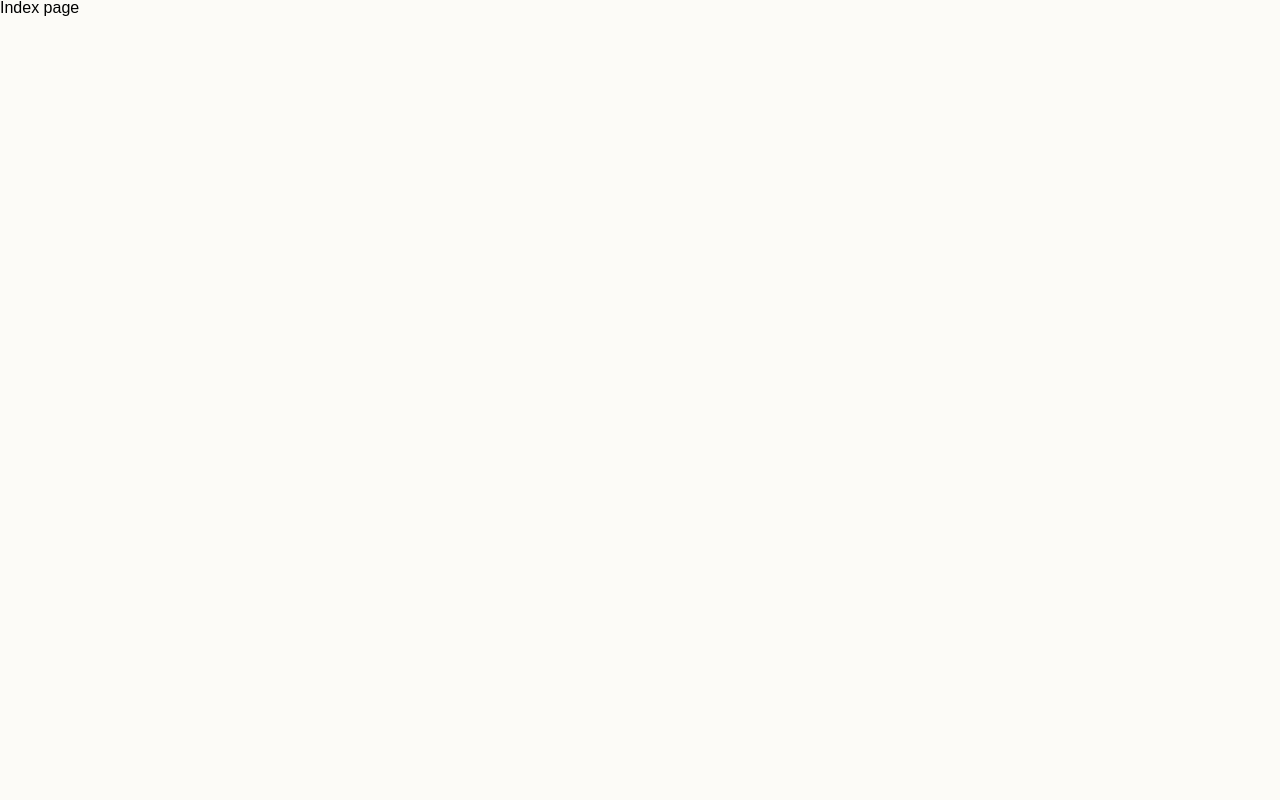
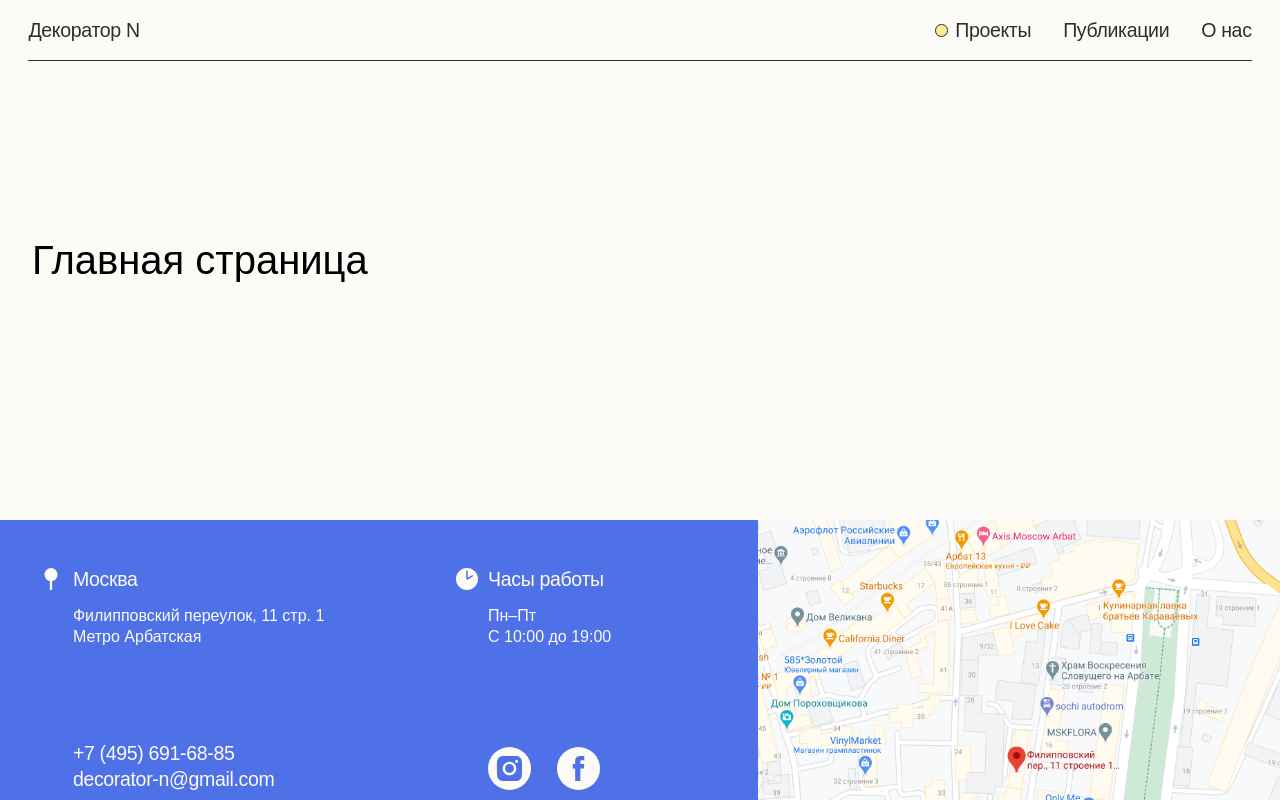
Before and after one commit to katja-ish/decorator, a Next.js app: page / in a window 1280 px wide. Shown: the top 800 px of the page. Built offline with nearby package versions, Linux system fonts and the light colour scheme.

Commit message:
feat: page transitions added

```diff
--- /dev/null
+++ b/components/Layout.jsx
@@ -0,0 +1,30 @@
+import React, { ReactNode } from "react";
+import { NextSeo } from "next-seo";
+import { motion } from "framer-motion";
+
+const variants = {
+  hidden: { opacity: 0, x: -200, y: 0 },
+  enter: { opacity: 1, x: 0, y: 0 },
+  exit: { opacity: 0, x: 0, y: -100 },
+};
+
+const Layout = ({ children, title, description }) => (
+  <div>
+    <NextSeo
+      title={title}
+      description={description}
+      openGraph={{ title, description }}
+    />
+    <motion.main
+      initial="hidden"
+      animate="enter"
+      exit="exit"
+      variants={variants}
+      transition={{ type: "linear", duration: 0.3 }}
+    >
+      {children}
+    </motion.main>
+  </div>
+);
+
+export default Layout;
--- a/components/organisms/navigation/Footer/Footer.module.css
+++ b/components/organisms/navigation/Footer/Footer.module.css
@@ -59,7 +59,7 @@
 .time .subtitle::before {
   content: url("/icons/time.svg");
   position: absolute;
-  left: calc(var(--dPx) * -28);
+  left: calc(var(--dPx) * -36);
   top: calc(var(--dPx) * 2);
   height: calc(var(--dPx) * 22);
   width: calc(var(--dPx) * 22);
--- a/components/organisms/navigation/Footer/Index.jsx
+++ b/components/organisms/navigation/Footer/Index.jsx
@@ -68,7 +68,13 @@ const Footer = () => {
           </div>
 
           <div className={styles.itemContainer}>
-            <h3 className={styles.subtitle}>MURADOV/LINDE</h3>
+            <a
+              href="http://muradov-linde.ru/"
+              target="_blank"
+              rel="noopener noreferer"
+            >
+              <h3 className={styles.subtitle}>MURADOV/LINDE</h3>
+            </a>
             <div className={styles.item}>
               <H2Regular text={"Партнеры"} />
             </div>
--- a/components/organisms/navigation/Header/Header.module.css
+++ b/components/organisms/navigation/Header/Header.module.css
@@ -18,10 +18,19 @@
   background: var(--black);
 }
 
+.right {
+  display: flex;
+}
+
 .item {
   cursor: pointer;
   color: var(--black);
+  margin-right: calc(var(--dPx) * 36);
   transition: opacity 0.3s ease;
+}
+
+.item:last-child {
+  margin-right: 0;
 }
 
 .item:hover {
--- a/components/organisms/navigation/Header/Index.jsx
+++ b/components/organisms/navigation/Header/Index.jsx
@@ -6,16 +6,27 @@ const Header = () => {
   return (
     <div className={styles.container}>
       <div className={styles.nav}>
-        <Link href="/">
+        <Link href="/" scroll={false}>
           <div className={styles.item}>
             <H1Regular text={"Декоратор N"} />
           </div>
         </Link>
-        <div className={[styles.item, styles.active].join(" ")}>
-          <H1Regular text={"Публикации"} />
-        </div>
-        <div className={styles.item}>
-          <H1Regular text={"Меню"} />
+        <div className={styles.right}>
+          <Link href="/projects" scroll={false}>
+            <div className={[styles.item, styles.active].join(" ")}>
+              <H1Regular text={"Проекты"} />
+            </div>
+          </Link>
+          <Link href="/press" scroll={false}>
+            <div className={styles.item}>
+              <H1Regular text={"Публикации"} />
+            </div>
+          </Link>
+          <Link href="/about" scroll={false}>
+            <div className={styles.item}>
+              <H1Regular text={"О нас"} />
+            </div>
+          </Link>
         </div>
       </div>
       <div className={styles.border} />
--- a/package.json
+++ b/package.json
@@ -9,7 +9,9 @@
     "lint": "next lint"
   },
   "dependencies": {
+    "framer-motion": "^4.1.17",
     "next": "11.1.0",
+    "next-seo": "^4.26.0",
     "react": "17.0.2",
     "react-dom": "17.0.2"
   },
--- a/pages/_app.js
+++ b/pages/_app.js
@@ -1,7 +1,22 @@
-import '../styles/globals.css'
+import "../styles/globals.css";
+import Header from "../components/organisms/navigation/Header/Index";
+import Footer from "../components/organisms/navigation/Footer/Index";
+import { AnimatePresence } from "framer-motion";
 
 function MyApp({ Component, pageProps }) {
-  return <Component {...pageProps} />
+  return (
+    <>
+      <Header />
+      <AnimatePresence
+        exitBeforeEnter
+        initial={false}
+        onExitComplete={() => window.scrollTo(0, 0)}
+      >
+        <Component {...pageProps} />
+      </AnimatePresence>
+      <Footer />
+    </>
+  );
 }
 
-export default MyApp
+export default MyApp;
--- a/pages/index.js
+++ b/pages/index.js
@@ -1,17 +1,21 @@
 import Head from "next/head";
+import Layout from "../components/Layout";
+
+const title = "Декоратор N";
+const description = "Главная страница";
 
 export default function Home() {
   return (
-    <>
+    <Layout title={title} description={description}>
       <Head>
         <title>Decorator N</title>
         <meta name="description" content="Decorator description" />
         <link rel="icon" href="/favicon.ico" />
       </Head>
 
-      <main>
-        <h1>Index page</h1>
-      </main>
-    </>
+      <h1 style={{ padding: "240px 32px", fontSize: "40px" }}>
+        Главная страница
+      </h1>
+    </Layout>
   );
 }
```
Also changed, not shown: pages/about.jsx (+7 -6 lines), pages/press.jsx (+7 -6 lines), pages/projects.jsx (added, +17 -0 lines), public/icons/time.svg, 1 other file (tests, documents, lock files or other folders).
